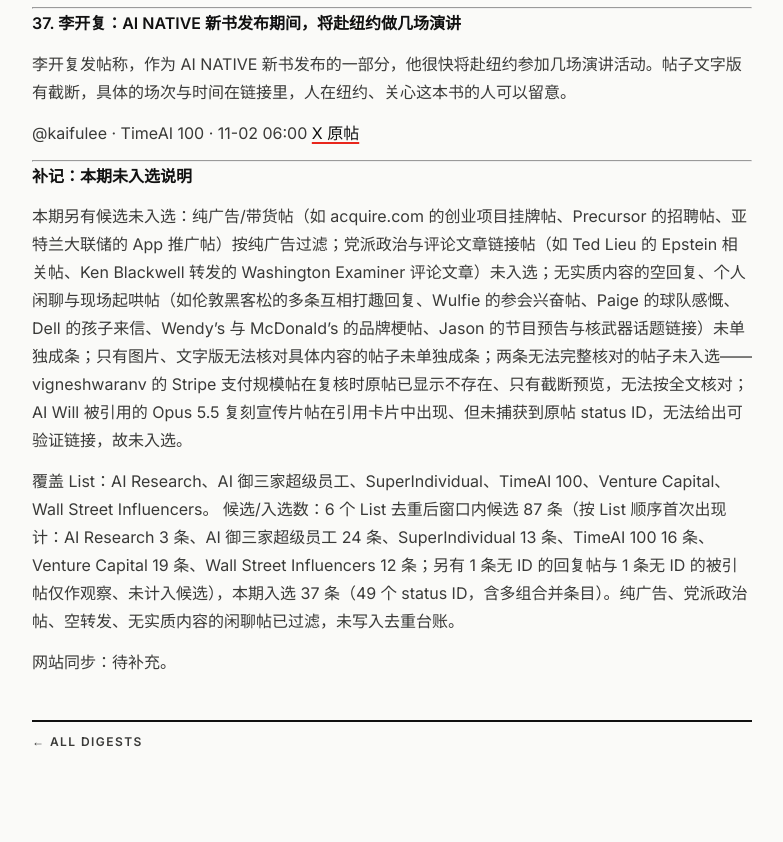
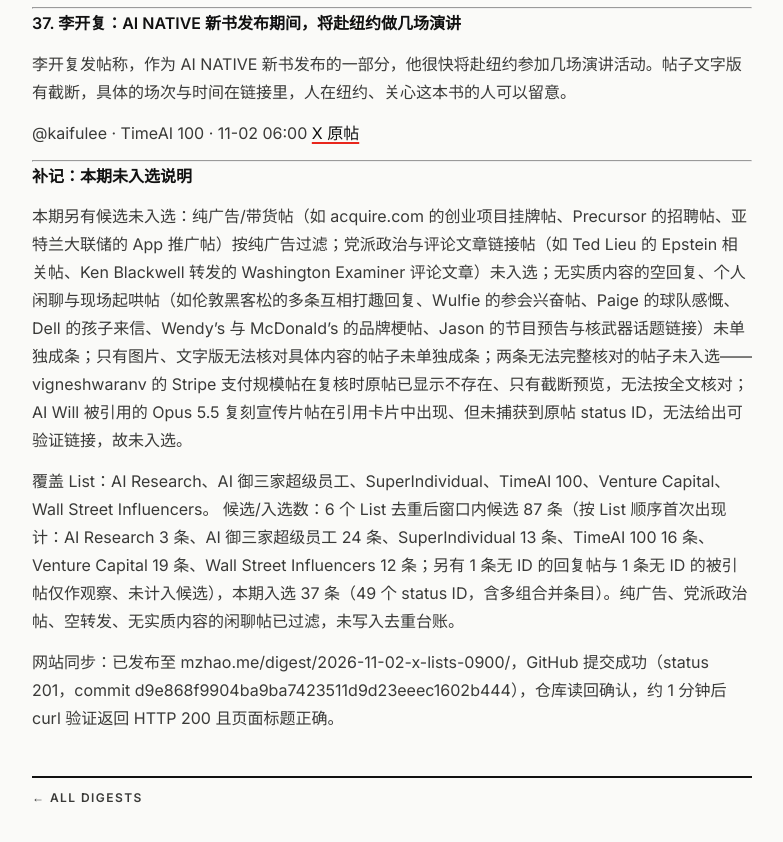
Before and after one commit to cptidiot/mzhao.me, a Jekyll site: the page built from _digests/2026-11-02-x-lists-0900.md, in a window 1280 px wide and 900 px high, scrolled down 7653 px. Shown: the top 842 px of the window, without its empty margins (248-1031 px from the left). Built offline with Jekyll 4.4.1, drawn with Linux system fonts in a browser that asks for light colours.

Commit message:
Digest: x-lists 2026-11-02 (sync note)

```diff
--- a/_digests/2026-11-02-x-lists-0900.md
+++ b/_digests/2026-11-02-x-lists-0900.md
@@ -587,4 +587,4 @@
 覆盖 List：AI Research、AI 御三家超级员工、SuperIndividual、TimeAI 100、Venture Capital、Wall Street Influencers。
 候选/入选数：6 个 List 去重后窗口内候选 87 条（按 List 顺序首次出现计：AI Research 3 条、AI 御三家超级员工 24 条、SuperIndividual 13 条、TimeAI 100 16 条、Venture Capital 19 条、Wall Street Influencers 12 条；另有 1 条无 ID 的回复帖与 1 条无 ID 的被引帖仅作观察、未计入候选），本期入选 37 条（49 个 status ID，含多组合并条目）。纯广告、党派政治帖、空转发、无实质内容的闲聊帖已过滤，未写入去重台账。
 
-网站同步：待补充。
+网站同步：已发布至 mzhao.me/digest/2026-11-02-x-lists-0900/，GitHub 提交成功（status 201，commit d9e868f9904ba9ba7423511d9d23eeec1602b444），仓库读回确认，约 1 分钟后 curl 验证返回 HTTP 200 且页面标题正确。
```
